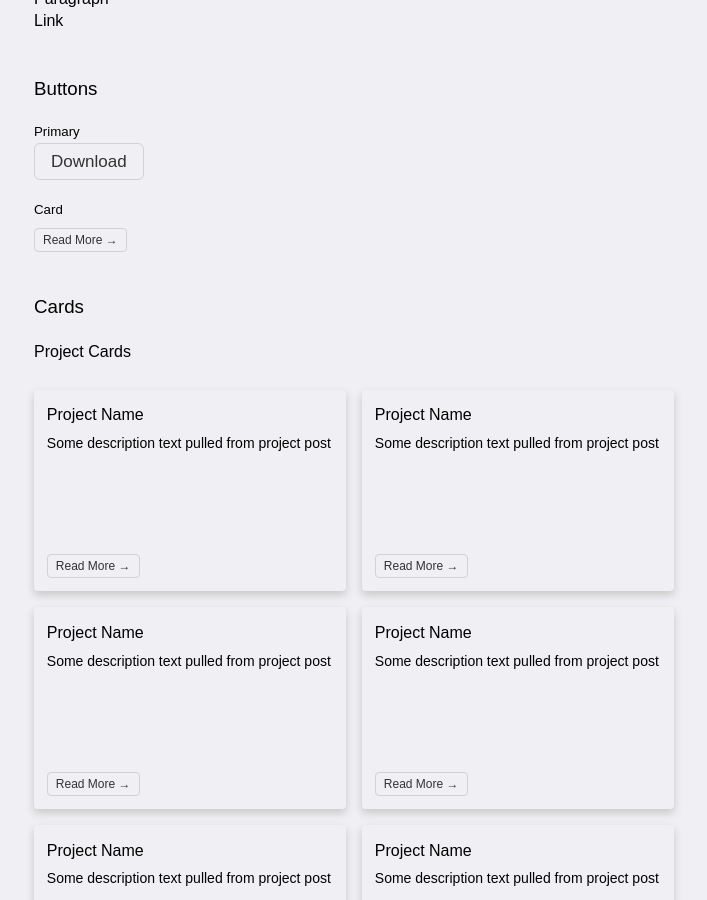
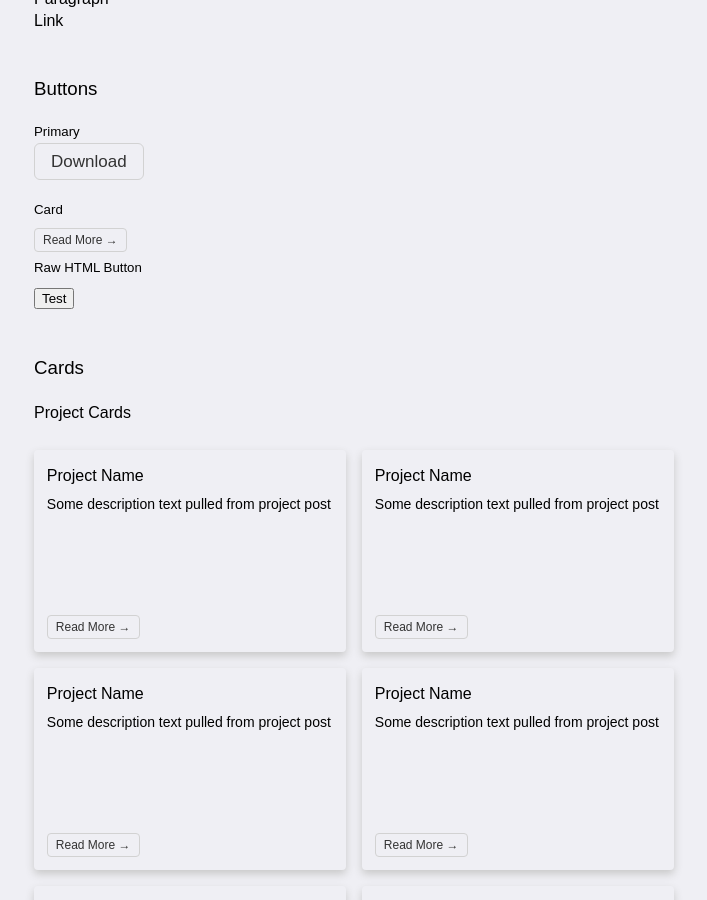
Before and after one commit to foundmonster/foundmonster.github.io, a Jekyll site: the page built from styleguide.html, in a window 1280 px wide and 900 px high, scrolled down 585 px. Shown: the whole window, without its empty margins (30-737 px from the left). Built offline with Jekyll 4.4.1, drawn with Linux system fonts in a browser that asks for light colours; some web fonts are replaced.

Commit message:
raw html button

```diff
--- a/styleguide.html
+++ b/styleguide.html
@@ -33,6 +33,8 @@ title: Style Guide
 <br>
 <h5>Card</h5>
 <a class="projectlistlinkforstyleguide" href="https://www.wikipedia.com/">Read More →</a><br>
+<h5>Raw HTML Button</h5>
+<button>Test</button><br>
 
 
 
```
